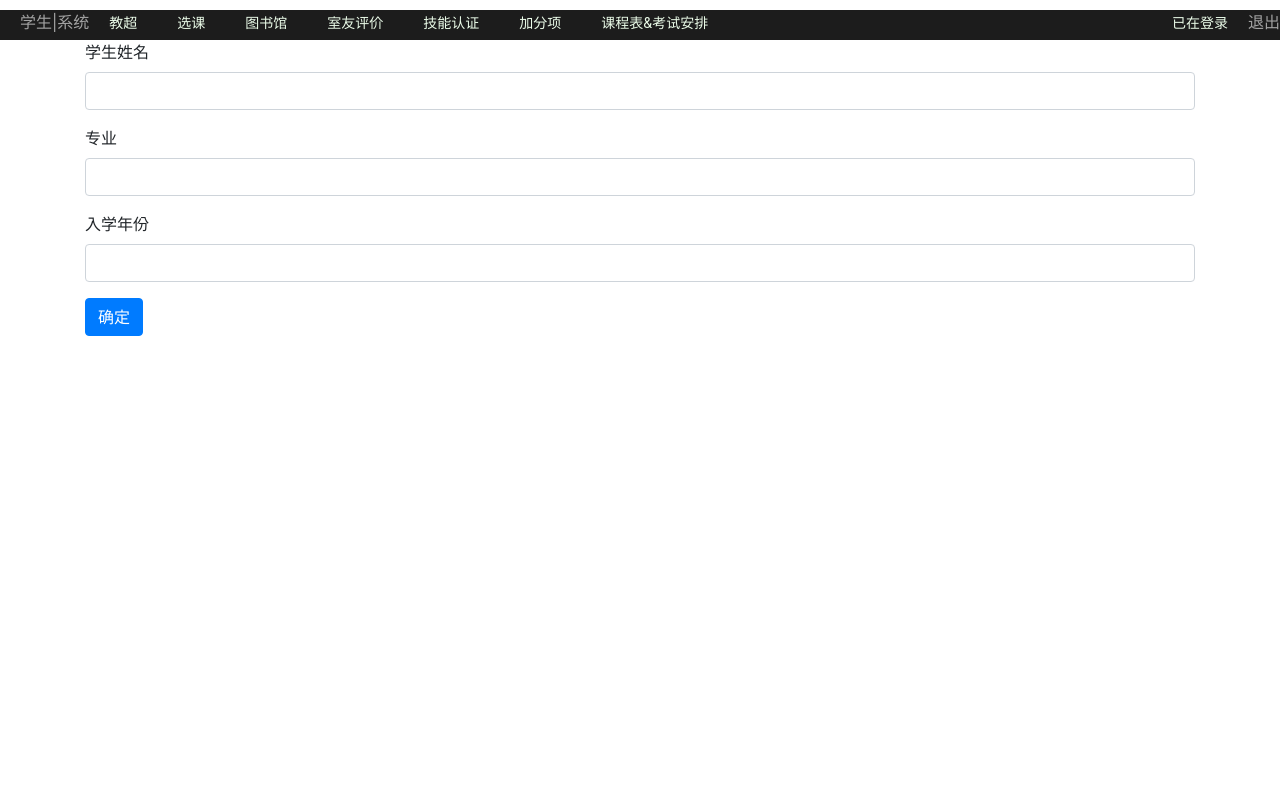
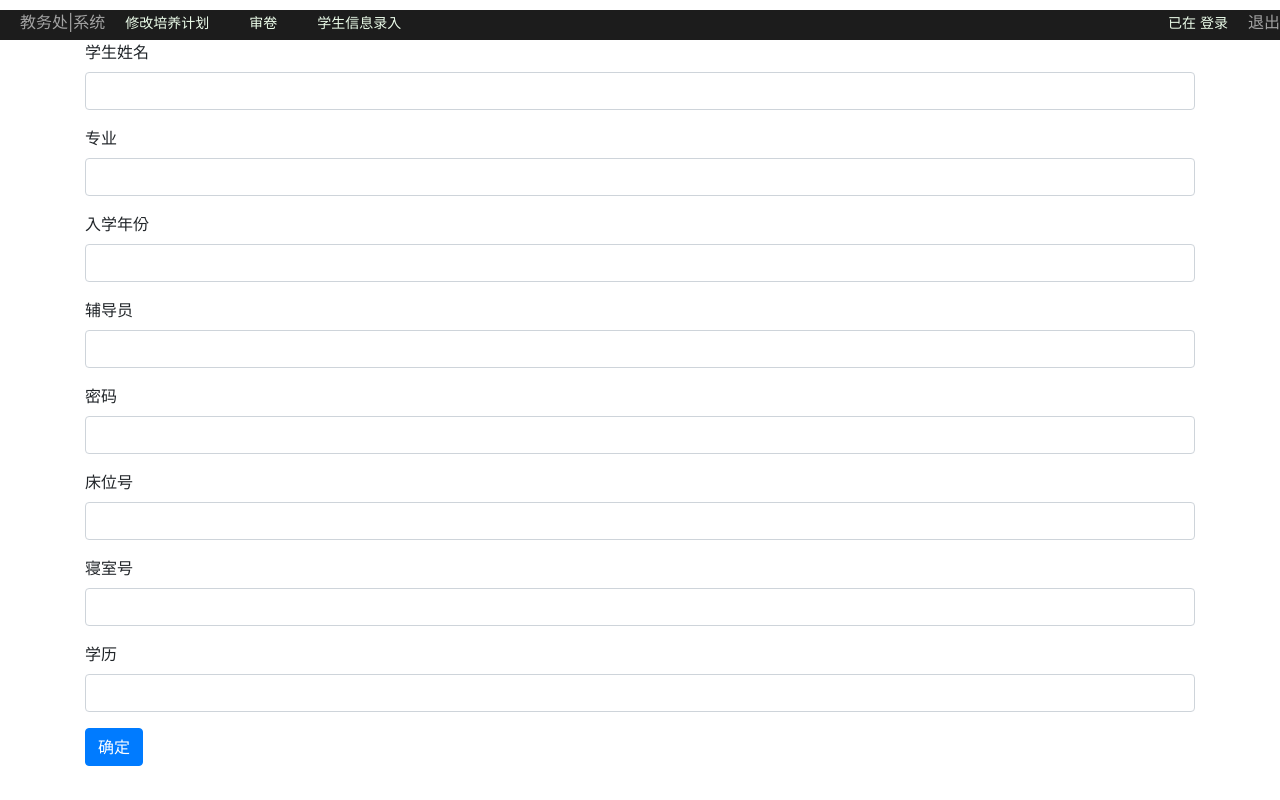
Before and after one commit to samileyang/graduation_project, a Django app: template bishe/template/jwc/stu_info.html in a window 1280 px wide. Run offline with Django 3.2, Linux system fonts and the light colour scheme; the template is opened without the code that fills it, so the values that code supplies are empty.

Commit message:
Add files via upload

```diff
--- a/bishe/template/jwc/jwc_header.html
+++ b/bishe/template/jwc/jwc_header.html
@@ -12,18 +12,14 @@
     <div class="menu">
 
     <ul style="margin-left: 20px;margin-top:10px">
-        <li style="font-size: 16px" onclick="window.location.href='/emp_main'">学生|系统</li>
-           <li><a href="">教超</a></li>
-        <li><a href="">选课</a></li>
-        <li><a href="">图书馆</a></li>
-        <li><a href="">室友评价</a></li>
-        <li><a href="">技能认证</a></li>
-        <li><a href="">加分项</a></li>
-        <li><a href="">课程表&考试安排</a></li>
+        <li style="font-size: 16px" onclick="window.location.href='/emp_main'">教务处|系统</li>
+           <li><a href="">修改培养计划</a></li>
+        <li><a href="">审卷</a></li>
+        <li><a href="">学生信息录入</a></li>
 
     </ul>
     <ul style="float: right">
-        <li><a href="">已在登录</a></li>
+        <li><a href="">已在 登录</a></li>
         <li style="font-size: 16px" onclick="window.location.href='/index'">退出</a></li>
     </ul>
 </div>
--- a/bishe/template/jwc/stu_info.html
+++ b/bishe/template/jwc/stu_info.html
@@ -1,24 +1,39 @@
 {% extends "jwc/jwc_header.html" %}
 {% block context %}
-    <script>
-        let showAlert = {{ show_alert }}
-        if(showAlert === 'true'){}
-            alert("添加成功！")
-    </script>
     <div class="container">
         <form action="/add_service_reservation/" method="post">
             {% csrf_token %}
             <div class="form-group">
-                <label for="username">学生姓名</label>
-                <input type="text" class="form-control" name="username" id="username">
+                <label for="stu_name">学生姓名</label>
+                <input type="text" class="form-control" name="stu_name" id="stu_name">
             </div>
             <div class="form-group">
-                <label for="major">专业</label>
-                <input type="text" class="form-control" name="major" id="major">
+                <label for="major_id">专业</label>
+                <input type="text" class="form-control" name="major_id" id="major_id">
             </div>
             <div class="form-group">
                 <label for="year">入学年份</label>
                 <input type="text" class="form-control" name="year" id="year">
+            </div>
+            <div class="form-group">
+                <label for="instructor_id">辅导员</label>
+                <input type="text" class="form-control" name="instructor_id" id="instructor_id">
+            </div>
+            <div class="form-group">
+                <label for="pwd">密码</label>
+                <input type="text" class="form-control" name="stu_pwd" id="stu_pwd">
+            </div>
+            <div class="form-group">
+                <label for="bed_id">床位号</label>
+                <input type="text" class="form-control" name="bed_id" id="bed_id">
+            </div>
+            <div class="form-group">
+                <label for="dorm_id">寝室号</label>
+                <input type="text" class="form-control" name="dorm_id" id="dorm_id">
+            </div>
+            <div class="form-group">
+                <label for="stu_edu">学历</label>
+                <input type="text" class="form-control" name="stu_edu" id="stu_edu">
             </div>
             <button type="submit" class="btn btn-primary">确定</button>
 
```
